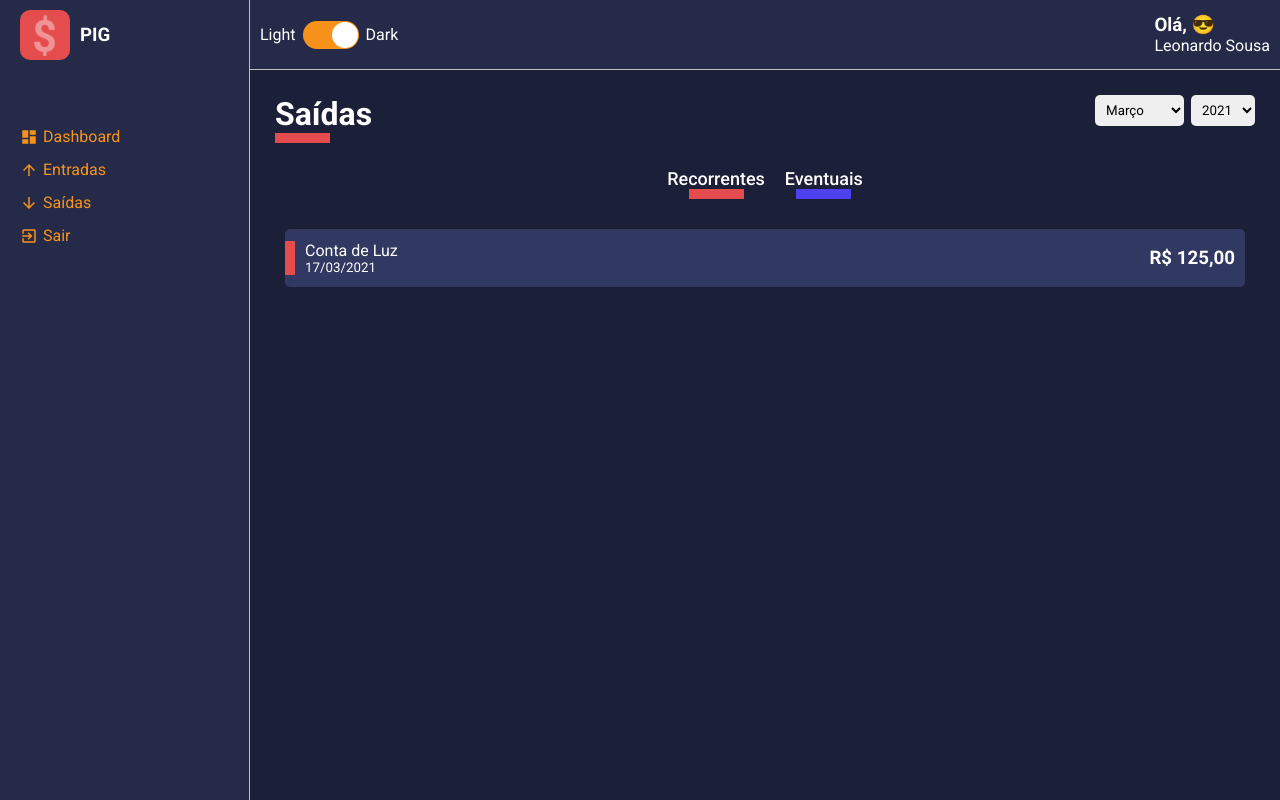
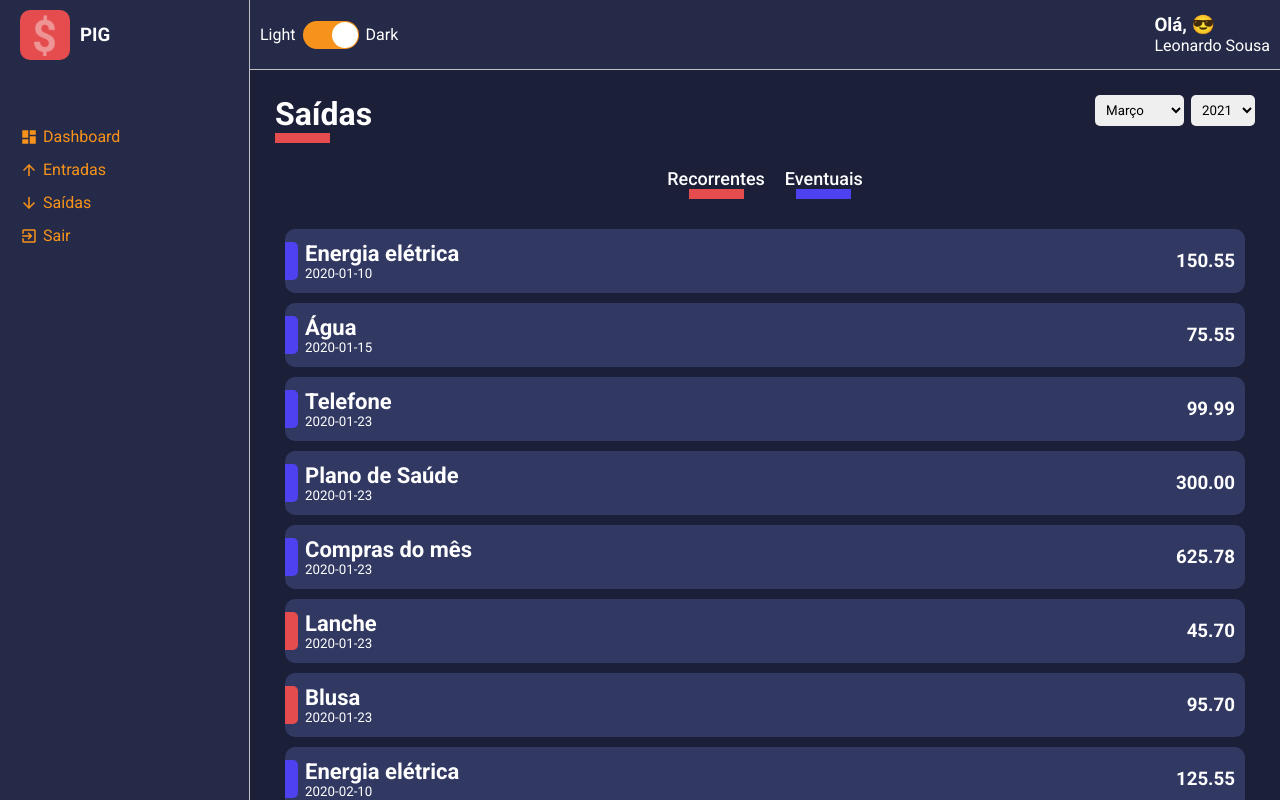
Before and after one commit to Kaedh/pig-wallet-dashboard, a React (Create React App) app: page /Transactions/1 in a window 1280 px wide. Built offline with nearby package versions, Linux system fonts and the light colour scheme.

Commit message:
:sparkles: making transactions list dynamic

```diff
--- a/src/components/HistoryFinanceCard/style.ts
+++ b/src/components/HistoryFinanceCard/style.ts
@@ -8,7 +8,7 @@
     background-color: ${ props => props.theme.colors.tertiary };
 
     list-style: none;
-    border-radius: 5px;
+    border-radius: 10px;
     margin: 10px;
     padding: 12px 10px;
 
@@ -33,11 +33,17 @@
         padding-left: 10px;
     }
 
+    > div span {
+        font-weight: bold;
+        font-size: 22px;
+    }
+
 `;
 
 export const Tag = styled.div<ITagProps>`
-    width: 10px;
+    width: 13px;
     height: 60%;
+    border-radius: 0 5px 5px 0 ;
 
     background-color: ${ props => props.color };
 
--- a/src/pages/Transactions/index.tsx
+++ b/src/pages/Transactions/index.tsx
@@ -1,7 +1,10 @@
-import React, { useMemo } from 'react';
+import React, { useMemo, useState, useEffect } from 'react';
 import ContentHeader from '../../components/contentHeader';
 import SelectInput from '../../components/SelectInput';
 import HistoryFinanceCard from '../../components/HistoryFinanceCard';
+
+import gains from '../../repositories/gains';
+import expenses from '../../repositories/expenses';
 
 import { Container, Content, Filters } from './style';
 
@@ -13,7 +16,19 @@
     }
 }
 
+interface IData {
+    id: number,
+    description: string;
+    amountFormatted: string;
+    frequency: string;
+    dateFormatted: string;
+    tagColor: string;
+
+}
+
 const Transactions :React.FC<IRouteParams> = ({ match }) => {
+    const [data, setData] = useState<IData[]>([]);
+
     const { type } = match.params;
 
     const title = useMemo( () => {
@@ -38,6 +53,25 @@
         {value: 2020, label: 2020},
     ];
 
+    const transactionsByCategories = useMemo(() => {
+        return type === 'entradas' ? gains : expenses;
+    }, [type]);
+
+    useEffect(() => {
+        const response = transactionsByCategories.map(item => {
+            return {
+                id: Math.random() * data.length,
+                description: item.description,
+                amountFormatted: item.amount,
+                frequency: item.frequency,
+                dateFormatted: item.date,
+                tagColor: item.frequency === 'recorrente' ? '#4E41F0' : '#E44C4E',
+            }
+        })
+
+        setData(response);
+    }, []);
+
 
     return (
         <Container>
@@ -52,12 +86,17 @@
             </Filters>
 
             <Content>
-                <HistoryFinanceCard
-                    tagColor={'#E44C4E'}
-                    title={'Conta de Luz'}
-                    subtitle={'17/03/2021'}
-                    amount={'R$ 125,00'}
-                />
+                {
+                    data.map( item => (
+                        <HistoryFinanceCard
+                            key={item.id}
+                            tagColor={item.tagColor}
+                            title={item.description}
+                            subtitle={item.dateFormatted}
+                            amount={item.amountFormatted}
+                        />
+                    ))
+                }
 
             </Content>
         </Container>
--- /dev/null
+++ b/src/repositories/expenses.ts
@@ -0,0 +1,51 @@
+export default [
+  {"description":"Energia elétrica",      "amount":"150.55","type":"saída","frequency":"recorrente","date":"2020-01-10"},
+  {"description":"Água",                  "amount":"75.55", "type":"saída","frequency":"recorrente","date":"2020-01-15"},
+  {"description": "Telefone",             "amount":"99.99", "type":"saída","frequency":"recorrente","date":"2020-01-23"},
+  {"description":"Plano de Saúde",        "amount":"300.00","type":"saída","frequency":"recorrente","date":"2020-01-23"},
+  {"description":"Compras do mês",        "amount":"625.78","type":"saída","frequency":"recorrente","date":"2020-01-23"},
+  {"description":"Lanche",                "amount":"45.70", "type":"saída","frequency":"eventual",  "date":"2020-01-23"},
+  {"description":"Blusa",                 "amount":"95.70", "type":"saída","frequency":"eventual",  "date":"2020-01-23"},
+  {"description":"Energia elétrica",      "amount":"125.55","type":"saída","frequency":"recorrente","date":"2020-02-10"},
+  {"description":"Água",                  "amount":"90.15", "type":"saída","frequency":"recorrente","date":"2020-02-15"},
+  {"description":"Telefone",              "amount":"99.99", "type":"saída","frequency":"recorrente","date":"2020-02-23"},
+  {"description":"Plano de Saúde",        "amount":"300.00","type":"saída","frequency":"recorrente","date":"2020-02-23"},
+  {"description":"Compras do mês",        "amount":"540.00","type":"saída","frequency":"recorrente","date":"2020-02-25"},
+  {"description":"Parcela do Celular 1/5","amount":"150.99","type":"saída","frequency":"eventual",  "date":"2020-02-26"},
+  {"description":"Cinema",                "amount":"45.00", "type":"saída","frequency":"eventual",  "date":"2020-02-23"},
+  {"description":"Energia elétrica",      "amount":"97.00", "type":"saída","frequency":"recorrente","date":"2020-03-10"},
+  {"description":"Água",                  "amount":"100.10","type":"saída","frequency":"recorrente","date":"2020-03-15"},
+  {"description":"Telefone",              "amount":"99.99", "type":"saída","frequency":"recorrente","date":"2020-03-23"},
+  {"description":"Plano de Saúde",        "amount":"300.00","type":"saída","frequency":"recorrente","date":"2020-03-23"},
+  {"description":"Compras do mês",        "amount":"800.50","type":"saída","frequency":"recorrente","date":"2020-03-17"},
+  {"description":"Parcela do Celular 2/5","amount":"150.99","type":"saída","frequency":"eventual",  "date":"2020-03-18"},
+  {"description":"Troca de Oléo do carro","amount":"90.00", "type":"saída","frequency":"eventual",  "date":"2020-03-23"},
+  {"description":"Energia elétrica",      "amount":"75.99", "type":"saída","frequency":"recorrente","date":"2020-04-10"},
+  {"description":"Água",                  "amount":"80.33", "type":"saída","frequency":"recorrente","date":"2020-04-15"},
+  {"description":"Telefone",              "amount":"99.99", "type":"saída","frequency":"recorrente","date":"2020-04-23"},
+  {"description":"Plano de Saúde",        "amount":"300.00","type":"saída","frequency":"recorrente","date":"2020-04-23"},
+  {"description":"Compras do mês",        "amount":"600.00","type":"saída","frequency":"recorrente","date":"2020-04-25"},
+  {"description":"Parcela do Celular 3/5","amount":"150.99","type":"saída","frequency":"eventual",  "date":"2020-04-26"},
+  {"description":"Ebook de React Js",     "amount":"85.95", "type":"saída","frequency":"eventual",  "date":"2020-04-13"},
+  {"description":"Energia elétrica",      "amount":"125.55","type":"saída","frequency":"recorrente","date":"2020-05-10"},
+  {"description":"Água",                  "amount":"90.15", "type":"saída","frequency":"recorrente","date":"2020-05-15"},
+  {"description":"Telefone",              "amount":"99.99", "type":"saída","frequency":"recorrente","date":"2020-05-23"},
+  {"description":"Plano de Saúde",        "amount":"300.00","type":"saída","frequency":"recorrente","date":"2020-05-23"},
+  {"description":"Compras do mês",        "amount":"540.00","type":"saída","frequency":"recorrente","date":"2020-05-25"},
+  {"description":"Parcela do Celular 4/5","amount":"150.99","type":"saída","frequency":"eventual",  "date":"2020-05-26"},
+  {"description":"Blusa Iron Man",        "amount":"150.00","type":"saída","frequency":"eventual",  "date":"2020-01-23"},
+  {"description":"Energia elétrica",      "amount":"200.00","type":"saída","frequency":"recorrente","date":"2020-06-10"},
+  {"description":"Água",                  "amount":"150.00","type":"saída","frequency":"recorrente","date":"2020-06-15"},
+  {"description":"Telefone",              "amount":"99.99", "type":"saída","frequency":"recorrente","date":"2020-06-23"},
+  {"description":"Plano de Saúde",        "amount":"300.00","type":"saída","frequency":"recorrente","date":"2020-06-23"},
+  {"description":"Compras do mês",        "amount":"559.15","type":"saída","frequency":"recorrente","date":"2020-06-25"},
+  {"description":"Parcela do Celular 5/5","amount":"150.99","type":"saída","frequency":"eventual",  "date":"2020-06-26"},
+  {"description":"Perfume",               "amount":"250.00","type":"saída","frequency":"eventual",  "date":"2020-06-21"},
+  {"description":"Energia elétrica",      "amount":"250.00","type":"saída","frequency":"recorrente","date":"2020-07-10"},
+  {"description":"Água",                  "amount":"90.00", "type":"saída","frequency":"recorrente","date":"2020-07-15"},
+  {"description":"Telefone",              "amount":"99.99", "type":"saída","frequency":"recorrente","date":"2020-07-23"},
+  {"description":"Plano de Saúde",        "amount":"300.00","type":"saída","frequency":"recorrente","date":"2020-07-23"},
+  {"description":"Compras do mês",        "amount":"700.00","type":"saída","frequency":"recorrente","date":"2020-07-25"},
+  {"description":"Cafeteira",             "amount":"250.00","type":"saída","frequency":"eventual",  "date":"2020-07-26"},
+  {"description":"Pizza",                 "amount":"60.00", "type":"saída","frequency":"eventual",  "date":"2020-07-19"}
+]
--- /dev/null
+++ b/src/repositories/gains.ts
@@ -0,0 +1,11 @@
+export default [
+  { "description": "Salário",     "amount": "1300.52", "type": "entrada", "frequency": "recorrente", "date": "2020-01-10" },
+  { "description": "Freela",      "amount": "150.13",  "type": "entrada", "frequency": "eventual",   "date": "2020-01-17" },
+  { "description": "Salário",     "amount": "2500.23", "type": "entrada", "frequency": "recorrente", "date": "2020-02-10" },
+  { "description": "Freela site", "amount": "900.23",  "type": "entrada", "frequency": "eventual",   "date": "2020-02-21" },
+  { "description": "Freela app",  "amount": "950.92",  "type": "entrada", "frequency": "eventual",   "date": "2020-02-23" },
+  { "description": "Salário",     "amount": "2500.25", "type": "entrada", "frequency": "recorrente", "date": "2020-03-10" },
+  { "description": "Salário",     "amount": "2500.18", "type": "entrada", "frequency": "recorrente", "date": "2020-04-10" },
+  { "description": "Salário",     "amount": "2500.15", "type": "entrada", "frequency": "recorrente", "date": "2020-05-10" },
+  { "description": "Salário",     "amount": "2500.12", "type": "entrada", "frequency": "recorrente", "date": "2020-06-10" },
+  { "description": "Salário",     "amount": "2500.00", "type": "entrada", "frequency": "recorrente", "date": "2020-07-10" }]
```
